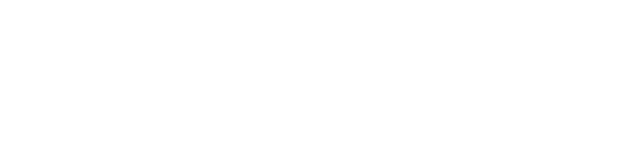
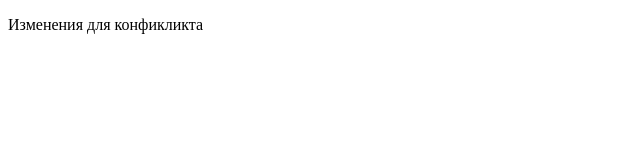
Before and after one commit to happydeadman/git-bases, a plain HTML site: page index.html in a window 1280 px wide. Shown: the whole page, without its empty margins (0-640 px from the left). Drawn offline with Linux system fonts and the light colour scheme.

Commit message:
dev p added

```diff
--- a/index.html
+++ b/index.html
@@ -7,6 +7,6 @@
     <title>Document</title>
 </head>
 <body>
-
+    <p>Изменения для конфикликта</p>
 </body>
 </html>
```
